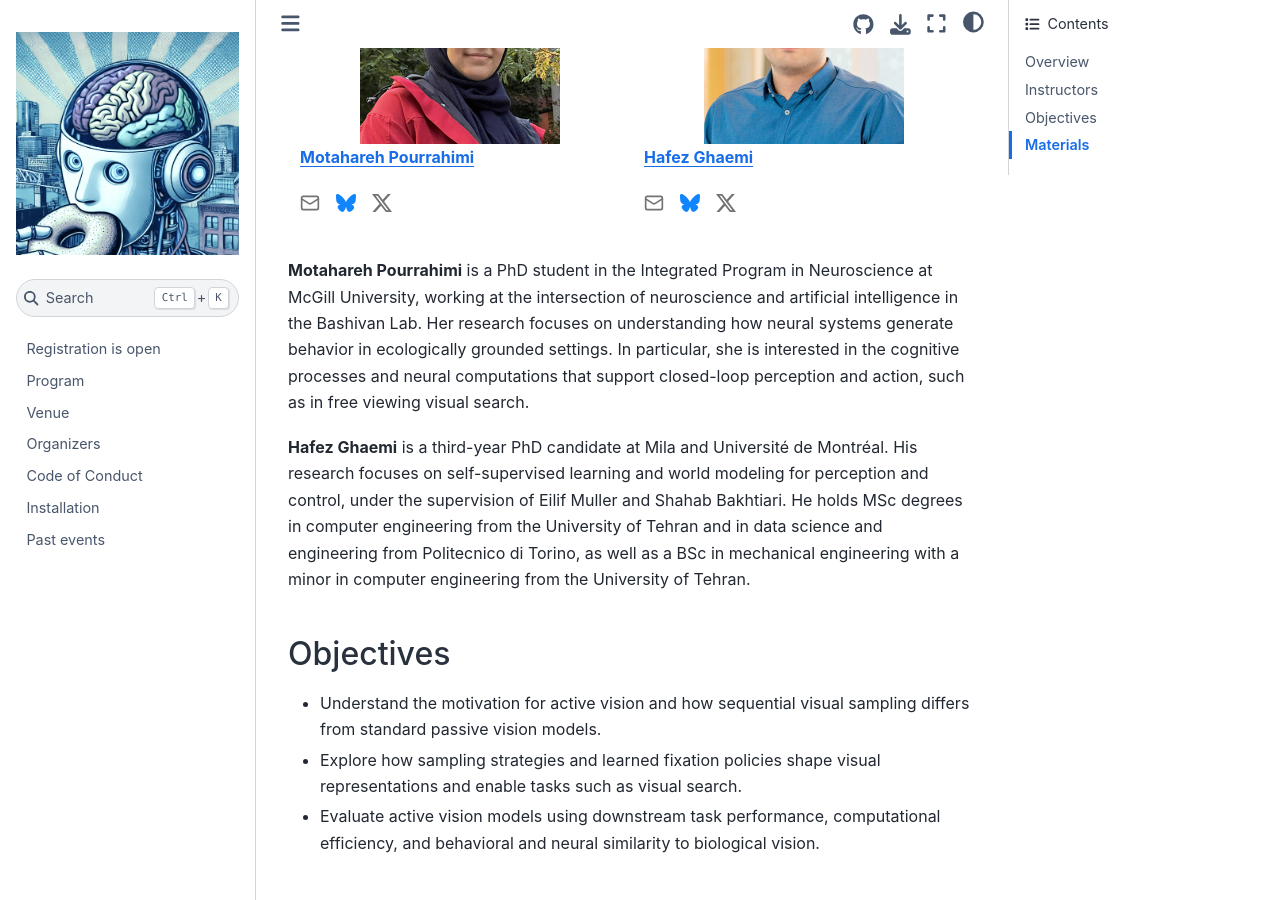
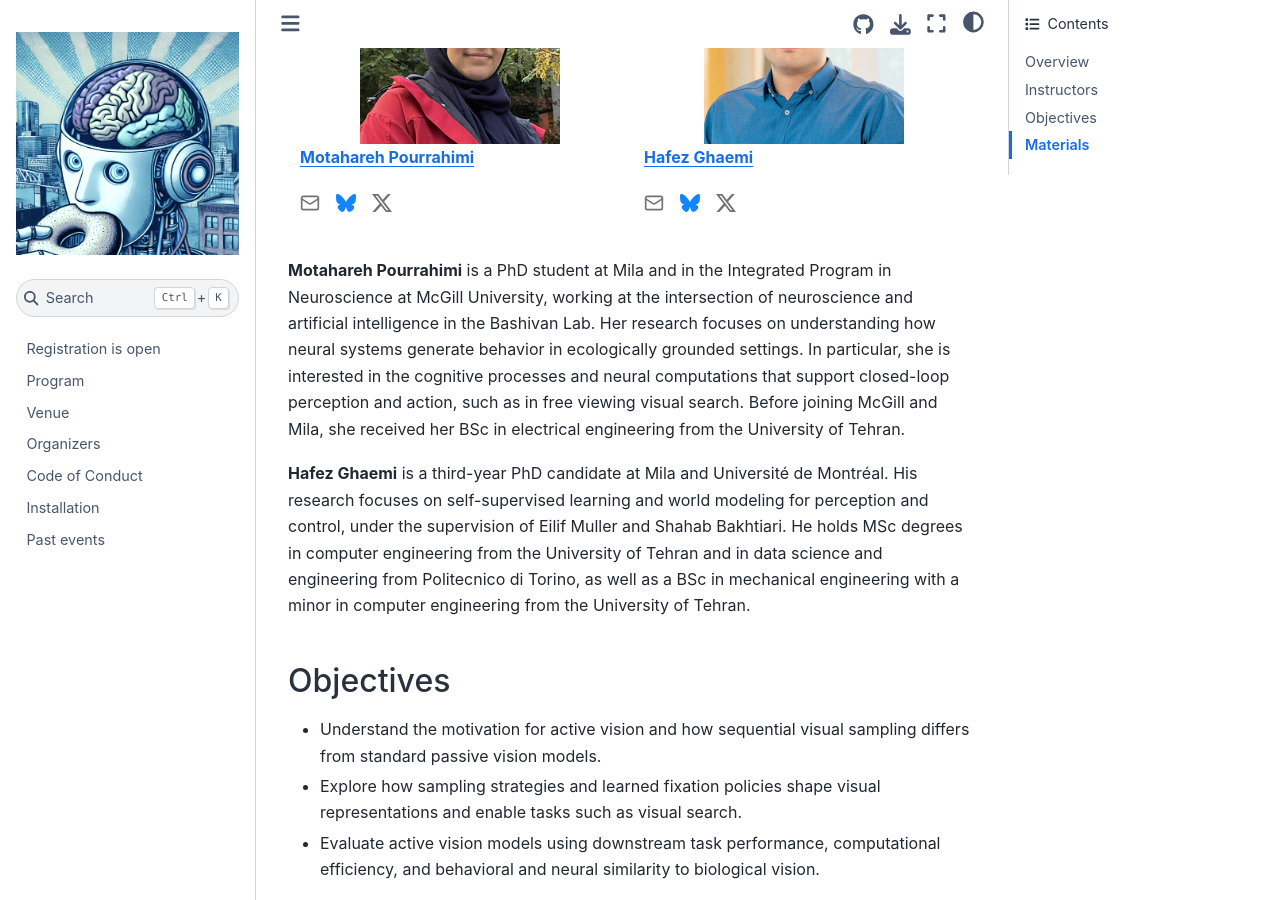
Before and after one commit to main-educational/main-educational.github.io, a Jupyter Book: the page built from content/vla_models.md, in a window 1280 px wide and 900 px high, scrolled down 749 px. Built offline with Jupyter Book 1.0.4 settings and Sphinx 7.4.7 and the Sphinx Book theme 1.1.4, drawn with Linux system fonts in a browser that asks for light colours; pages that are not in the unit, such as notebooks, are missing from menus.

Commit message:
Update Motahareh Pourrahimi's bio with Mila affiliation and BSc.
Co-Authored-By: Claude Opus 5.5 <noreply@anthropic.com>

```diff
--- a/content/vla_models.md
+++ b/content/vla_models.md
@@ -68,7 +68,7 @@ This workshop explores active vision in deep neural networks, moving beyond the
 % ::::
 :::::
 
-**Motahareh Pourrahimi** is a PhD student in the Integrated Program in Neuroscience at McGill University, working at the intersection of neuroscience and artificial intelligence in the Bashivan Lab. Her research focuses on understanding how neural systems generate behavior in ecologically grounded settings. In particular, she is interested in the cognitive processes and neural computations that support closed-loop perception and action, such as in free viewing visual search.
+**Motahareh Pourrahimi** is a PhD student at Mila and in the Integrated Program in Neuroscience at McGill University, working at the intersection of neuroscience and artificial intelligence in the Bashivan Lab. Her research focuses on understanding how neural systems generate behavior in ecologically grounded settings. In particular, she is interested in the cognitive processes and neural computations that support closed-loop perception and action, such as in free viewing visual search. Before joining McGill and Mila, she received her BSc in electrical engineering from the University of Tehran.
 
 **Hafez Ghaemi** is a third-year PhD candidate at Mila and Université de Montréal. His research focuses on self-supervised learning and world modeling for perception and control, under the supervision of Eilif Muller and Shahab Bakhtiari. He holds MSc degrees in computer engineering from the University of Tehran and in data science and engineering from Politecnico di Torino, as well as a BSc in mechanical engineering with a minor in computer engineering from the University of Tehran.
 
```
